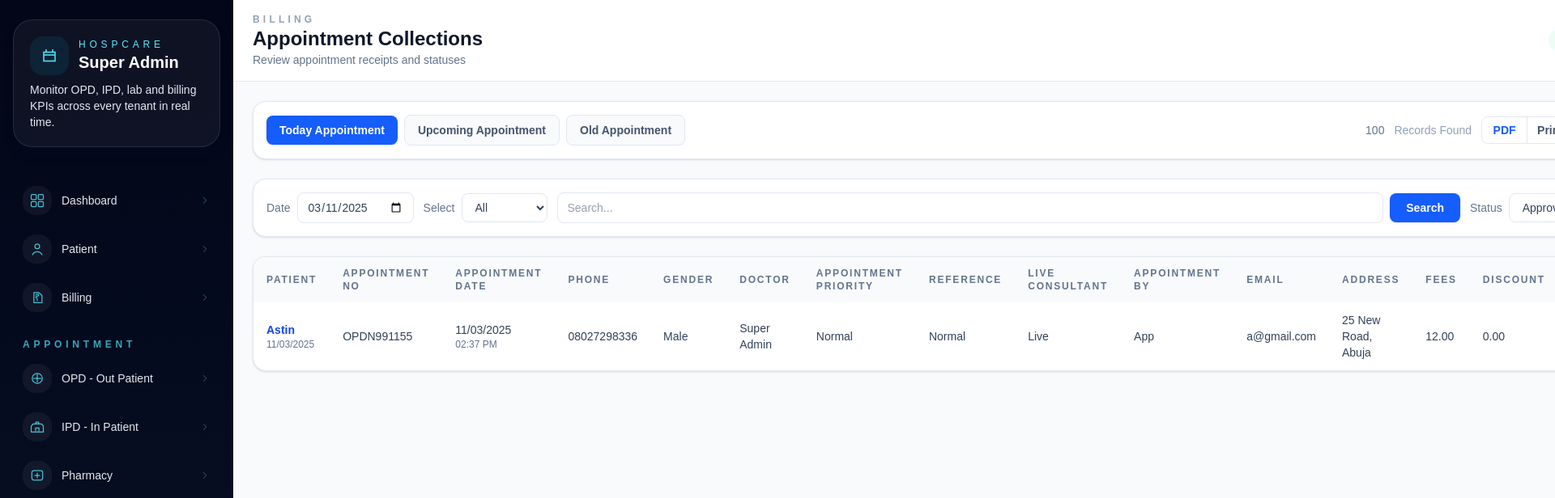
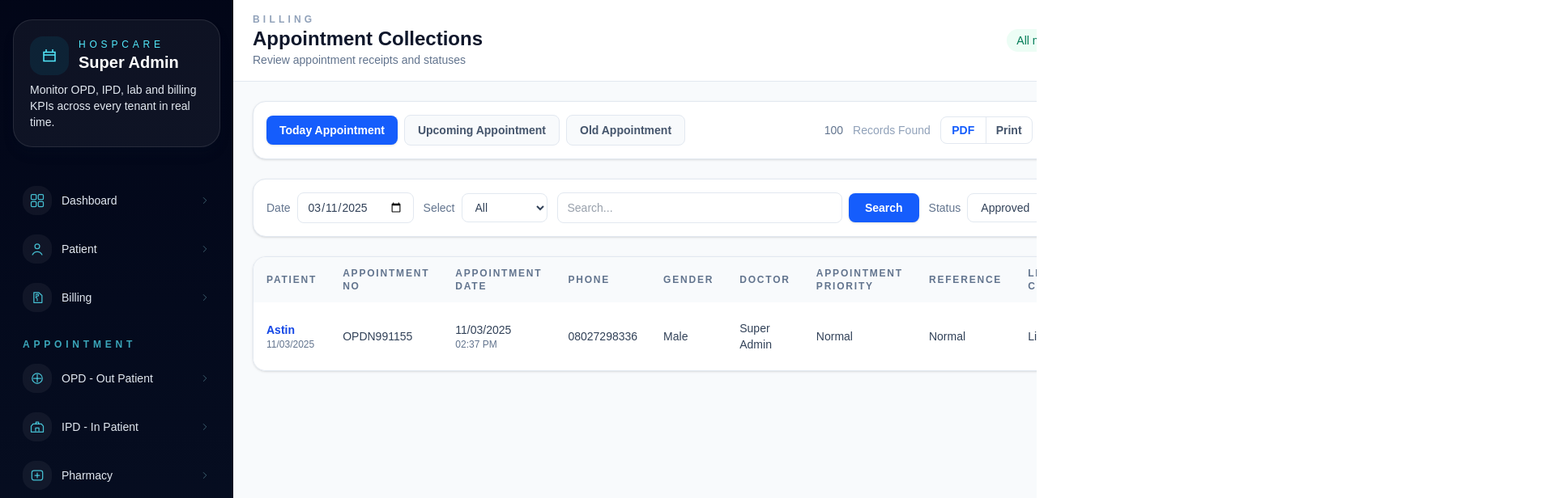
Before and after one commit to AmanDwivedi9335/hospcare-next, a Next.js app: page /superadmin/billing/appointment in a window 1280 px wide. Shown: the top 616 px of the page at 81% size, 1920 px wide, since content can reach past the window. Built offline with nearby package versions, Linux system fonts and the light colour scheme.

Commit message:
Enable horizontal scrolling for superadmin layout

```diff
--- a/app/superadmin/(console)/billing/appointment/page.tsx
+++ b/app/superadmin/(console)/billing/appointment/page.tsx
@@ -191,7 +191,7 @@ export default function AppointmentBilling() {
           </label>
         </div>
 
-        <div className="overflow-hidden rounded-2xl border border-slate-200 bg-white shadow-sm">
+        <div className="overflow-x-auto rounded-2xl border border-slate-200 bg-white shadow-sm">
           <table className="min-w-full text-left text-sm text-slate-700">
             <thead className="bg-slate-50 text-xs font-semibold uppercase tracking-[0.15em] text-slate-500">
               <tr>
--- a/app/superadmin/(console)/layout.tsx
+++ b/app/superadmin/(console)/layout.tsx
@@ -290,7 +290,9 @@ export default function SuperadminLayout({ children }: SuperadminLayoutProps) {
           </div>
         </aside>
 
-        <div className="flex flex-1 flex-col bg-slate-50">{children}</div>
+        <div className="flex flex-1 overflow-x-auto bg-slate-50">
+          <div className="flex min-w-[1200px] flex-1 flex-col bg-slate-50">{children}</div>
+        </div>
       </div>
     </div>
   );
```
